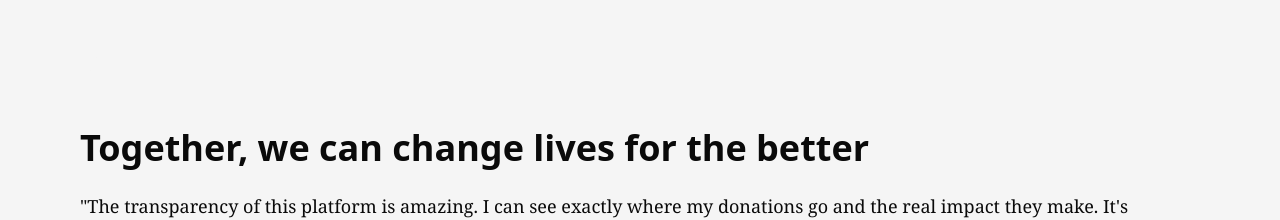
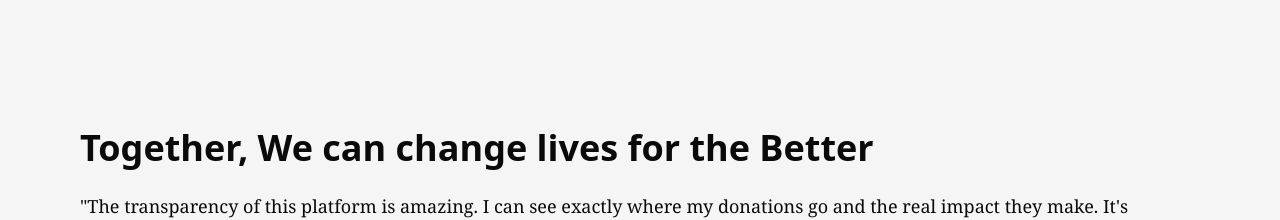
Before and after one commit to Echo-Sols-Ltd/Urukundo_Foundation-Web, a Next.js app in the folder frontend/: page / in a window 1280 px wide. Shown: the part 2180-2400 px from the top of the page. Built offline with nearby package versions, Linux system fonts and the light colour scheme; no server answers.

Commit message:
[test] pipeline test

```diff
--- a/frontend/src/components/testmonial-section.tsx
+++ b/frontend/src/components/testmonial-section.tsx
@@ -71,7 +71,7 @@ export function TestimonialSection() {
           <div className="flex-1">
             <div className="text-accent text-6xl font-bold mb-6">&quot;</div>
             <h2 className="font-sans text-3xl lg:text-4xl font-bold text-card-foreground mb-6">
-              Together, we can change lives for the better
+              Together, We can change lives for the Better
             </h2>
             <p className="font-serif text-lg text-card-foreground mb-8 leading-relaxed">
               &quot;{currentTestimonialData.quote}&quot;
```
